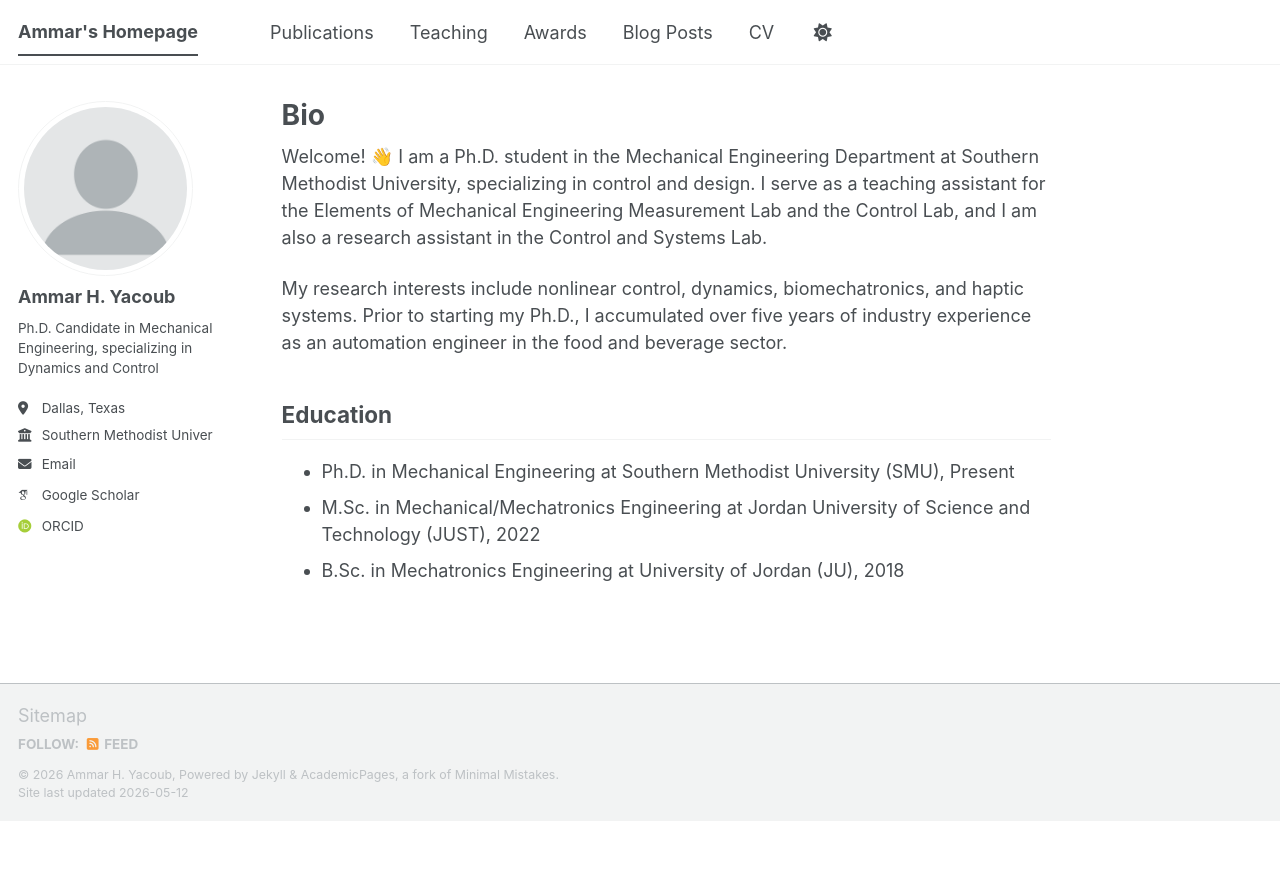
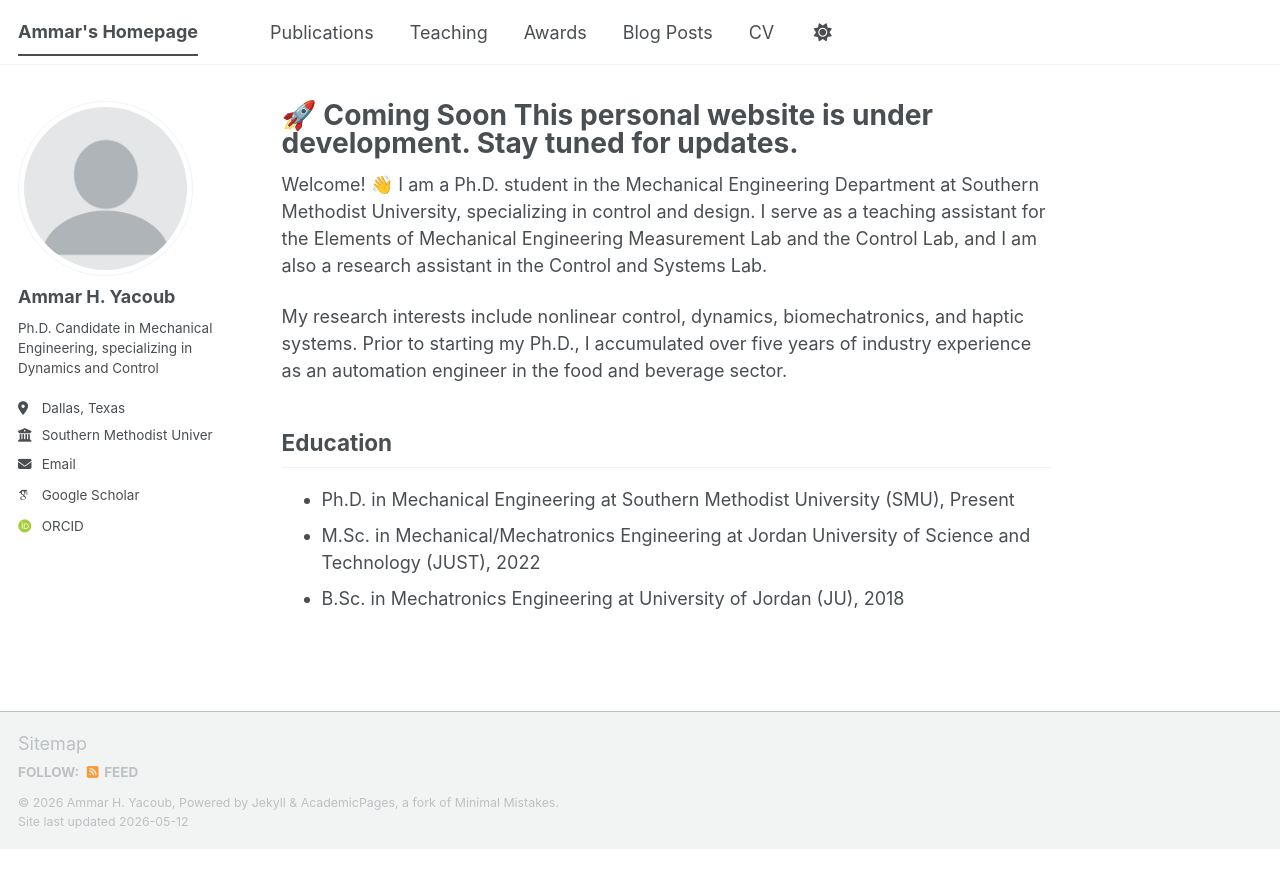
Before and after one commit to AmmarYacoub/AmmarYacoub.github.io, a Jekyll site: the page built from _pages/about.md, in a window 1280 px wide. Shown: the top 888 px of the page. Built offline with Jekyll 4.4.1, drawn with Linux system fonts in a browser that asks for light colours; some web fonts are replaced; a script bundle is joined from its source files by our own code; library files that are not in the unit come from our copies.

Commit message:
Update about.md

```diff
--- a/_pages/about.md
+++ b/_pages/about.md
@@ -1,6 +1,6 @@
 ---
 permalink: /
-title: "Bio"
+title: "🚀 **Coming Soon** This personal website is under development. Stay tuned for updates."
 author_profile: true
 redirect_from:
   - /about/
```
